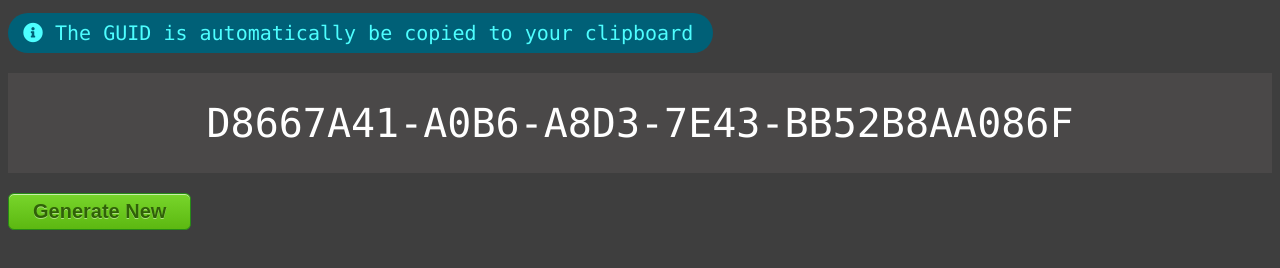
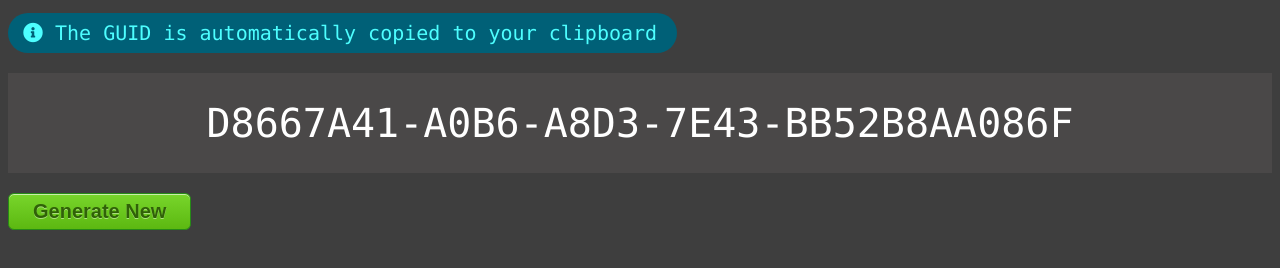
Before and after one commit to JorisCoppieters/genguid.com, a website: page src/index.html in a window 1280 px wide. Drawn offline with Linux system fonts and the light colour scheme.

```diff
--- a/src/index.html
+++ b/src/index.html
@@ -51,7 +51,7 @@
             class="input">
             <p
                 class="help"><i
-                    class="fa-info-circle fas"></i> The GUID is automatically be copied to your clipboard</p>
+                    class="fa-info-circle fas"></i> The GUID is automatically copied to your clipboard</p>
             <input
                 id="guid"
                 onclick="selectGuid()"
```
Also changed, not shown: 2 other files.
